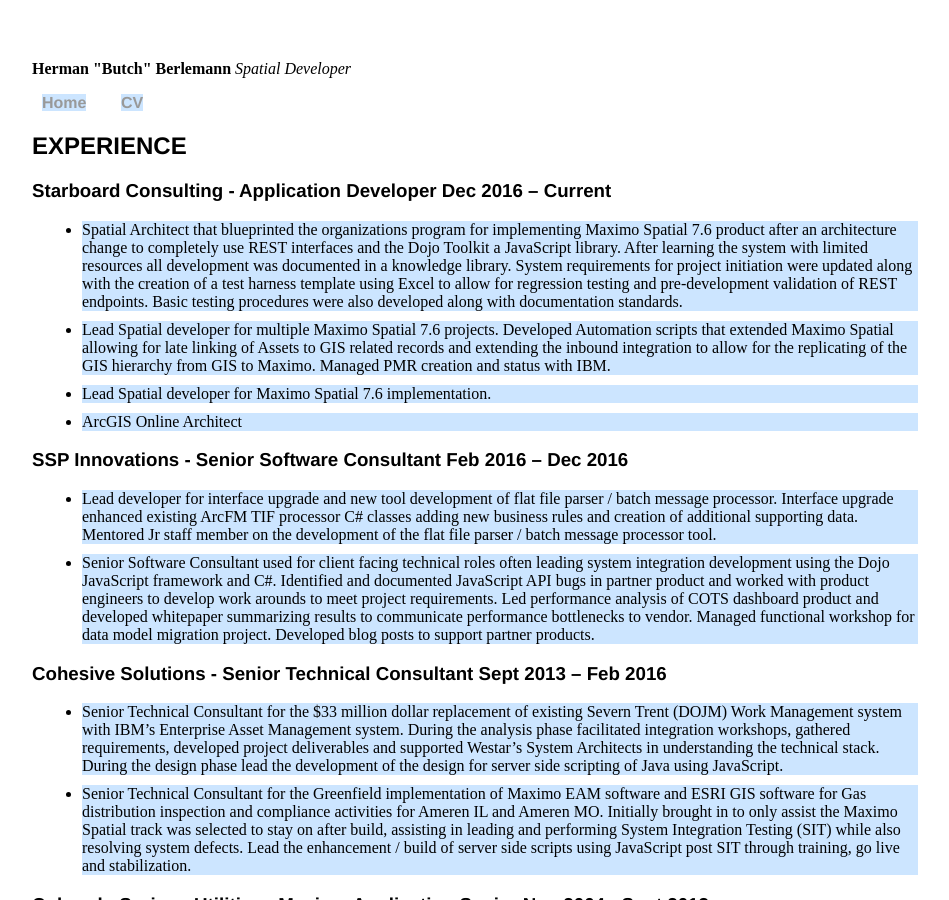
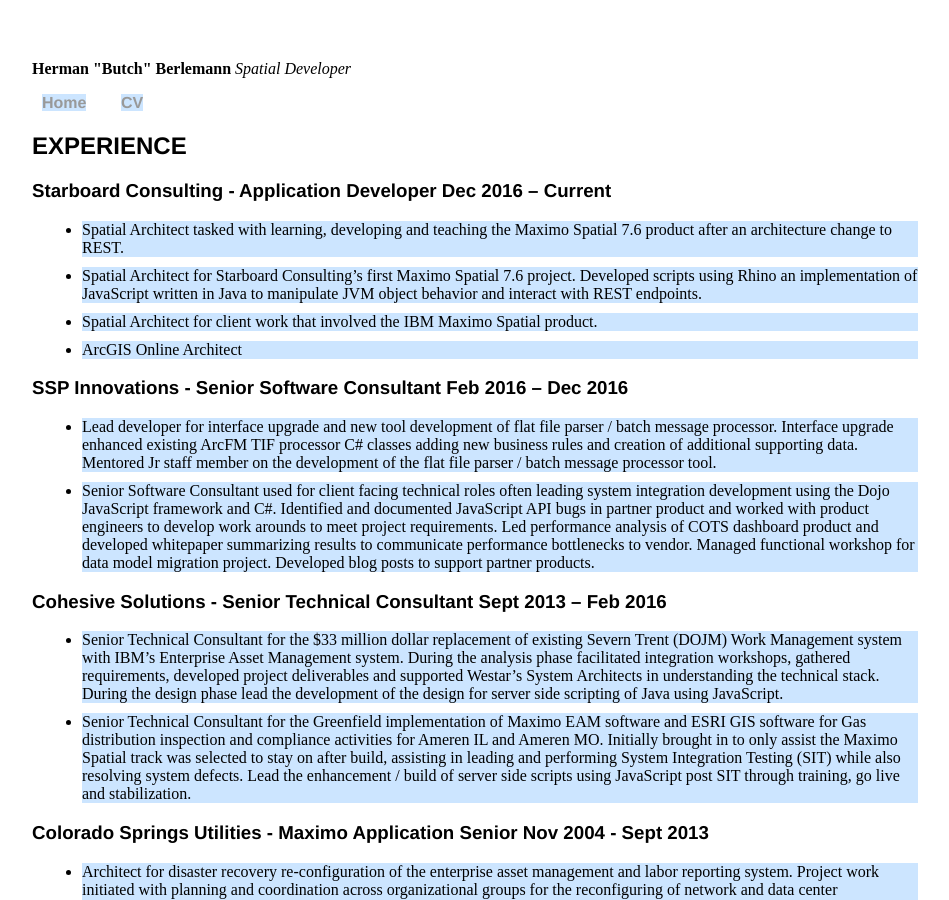
Before and after one commit to butchberlemann/butchberlemann.github.io, a Jekyll site: the page built from cv/cv.html, in a window 1280 px wide and 900 px high. Shown: the whole window, without its empty margins (160-1109 px from the left). Built offline with Jekyll 4.4.1, drawn with Linux system fonts in a browser that asks for light colours.

Commit message:
Update cv.html

```diff
--- a/cv/cv.html
+++ b/cv/cv.html
@@ -8,9 +8,9 @@
 
 <h3>Starboard Consulting - Application Developer                                                                         Dec 2016 – Current </h3>
 <ul>
- <li> Spatial Architect that blueprinted the organizations program for implementing Maximo Spatial 7.6 product after an architecture change to completely use REST interfaces and the Dojo Toolkit a JavaScript library. After learning the system with limited resources all development was documented in a knowledge library. System requirements for project initiation were updated along with the creation of a test harness template using Excel to allow for regression testing and pre-development validation of REST endpoints. Basic testing procedures were also developed along with documentation standards.  </li>
- <li> Lead Spatial developer for multiple Maximo Spatial 7.6 projects. Developed Automation scripts that extended Maximo Spatial allowing for late linking of Assets to GIS related records and extending the inbound integration to allow for the replicating of the GIS hierarchy from GIS to Maximo. Managed PMR creation and status with IBM.  </li>
- <li> Lead Spatial developer for Maximo Spatial 7.6 implementation.  </li>
+ <li> Spatial Architect tasked with learning, developing and teaching the Maximo Spatial 7.6 product after an architecture change to REST. </li>
+ <li> Spatial Architect for Starboard Consulting’s first Maximo Spatial 7.6 project. Developed scripts using Rhino an implementation of JavaScript written in Java to manipulate JVM object behavior and interact with REST endpoints.  </li>
+ <li> Spatial Architect for client work that involved the IBM Maximo Spatial product. </li>
  <li> ArcGIS Online Architect  </li>
 </ul>
 
```
